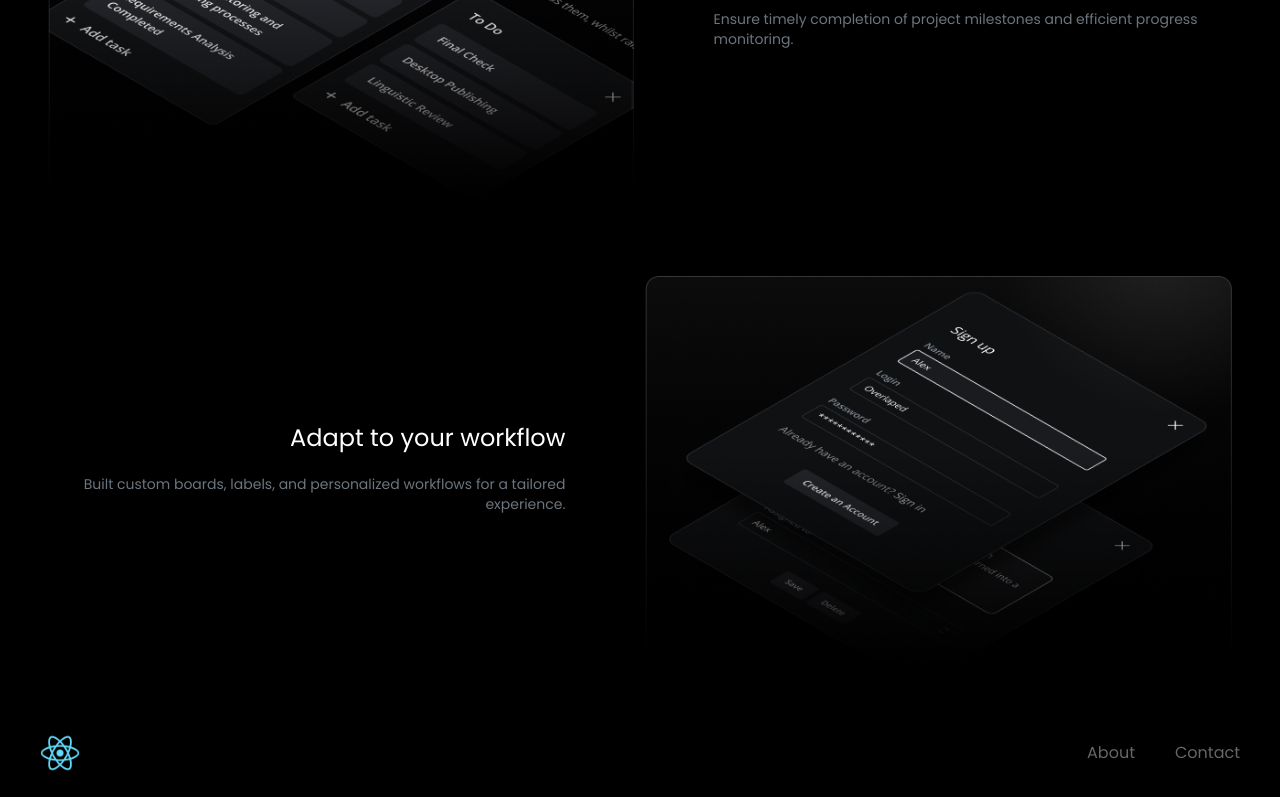
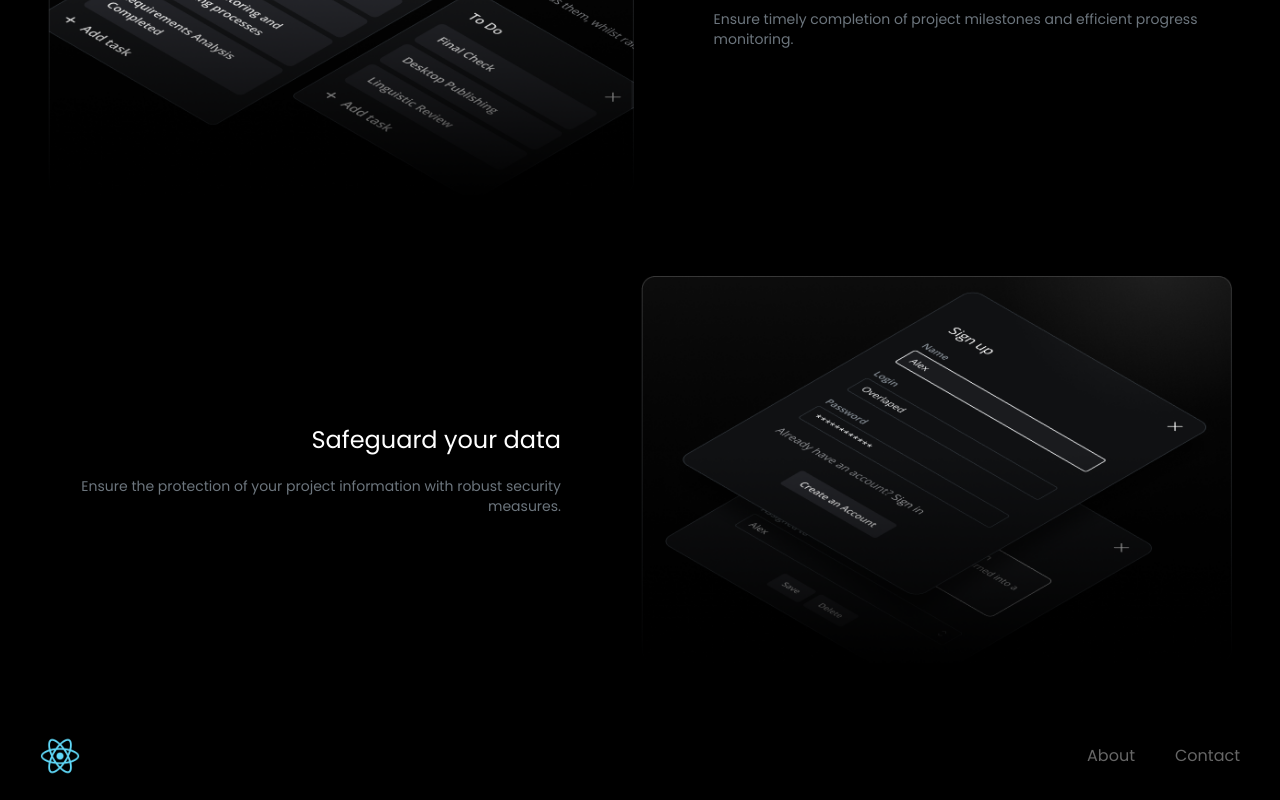
Before and after one commit to Priyankaa7/project-management-tool, a React (Create React App) app in the folder client/: page / in a window 1280 px wide. Shown: the part 1931-2731 px from the top of the page. Built offline with nearby package versions, Linux system fonts and the light colour scheme.

Commit message:
content updates

```diff
--- a/client/src/componets/hero/index.js
+++ b/client/src/componets/hero/index.js
@@ -91,8 +91,8 @@ const index = () => {
         <div>
           <div className='z-10 flex flex-col md:flex-row items-center justify-center space-y-5 md:space-y-0 md:space-x-20  text-primary_text'>
             <div className='text-center md:text-left md:space-y-5 ' >
-              <h1 className='z-10 text-xl md:text-2xl md:text-right'>Adapt to your workflow</h1>
-              <h4 className='z-10 text-secondary text-sm md:text-right'>Built custom boards, labels, and personalized workflows for a tailored experience.</h4>
+              <h1 className='z-10 text-xl md:text-2xl md:text-right'>Safeguard your data</h1>
+              <h4 className='z-10 text-secondary text-sm md:text-right'>Ensure the protection of your project information with robust security measures.</h4>
             </div>
             <div>
               <img className='z-10' src="/frame3.png" alt="" />
```
